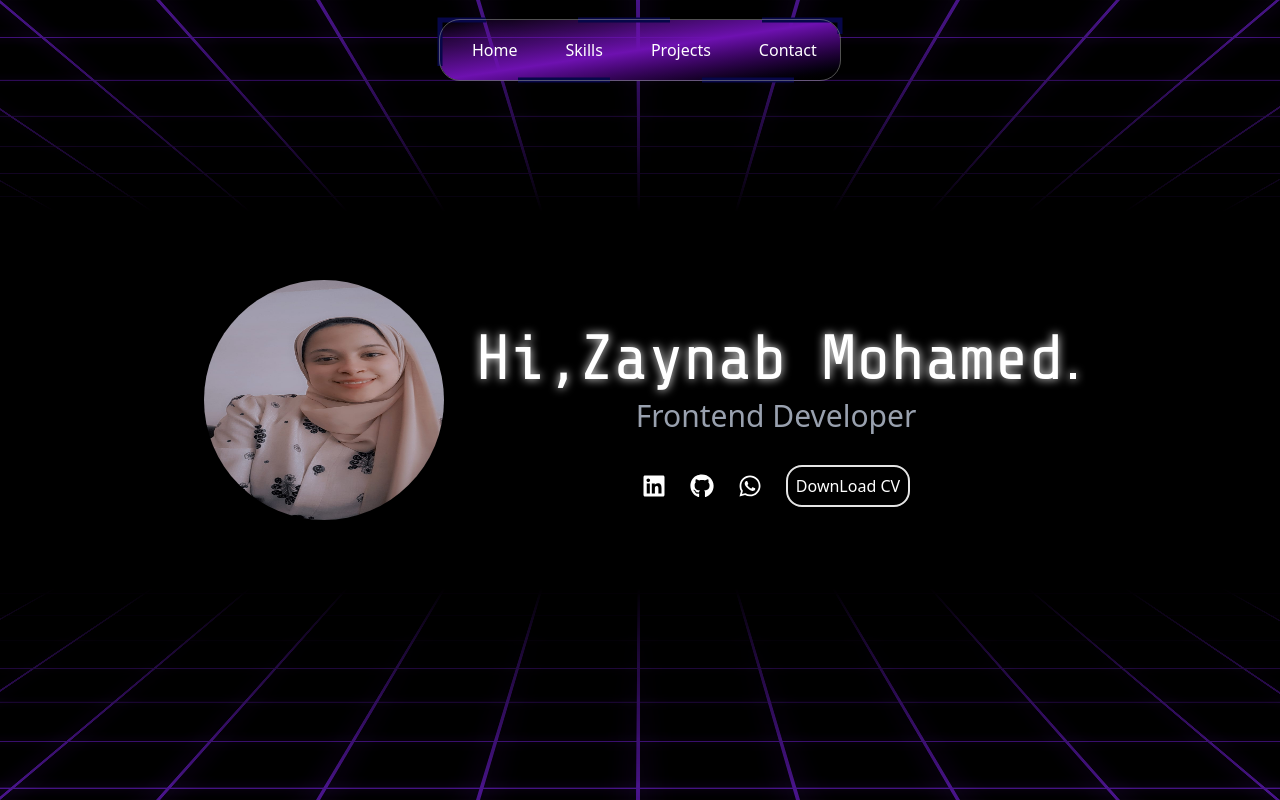
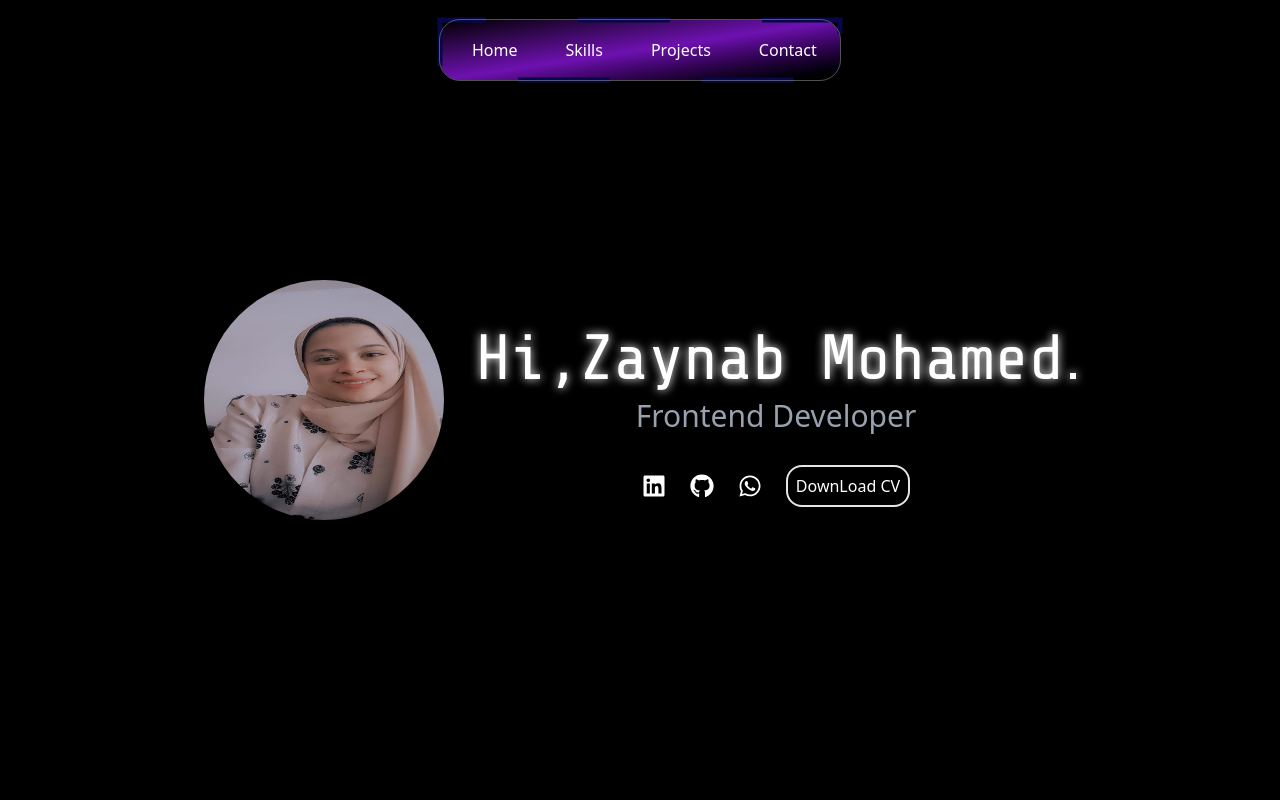
Before and after one commit to zaynabmohamed/Portfolio, a React (Vite) app: page / in a window 1280 px wide. Built offline with nearby package versions, Linux system fonts and the light colour scheme; the HTML template or start-up script is replaced by a standard one; what @heroui/react would draw is missing.

Commit message:
update the page Home

```diff
--- a/src/Component/Home/Home.tsx
+++ b/src/Component/Home/Home.tsx
@@ -10,7 +10,7 @@ export default function Home () {
   return (
     <div className="Home relative min-h-screen ">
        {/* {Design Page Home} */}
-      <div className="grid-container">
+      {/* <div className="grid-container">
         <div className="plane">
           <div className="grid"></div>
           <div className="glow"></div>
@@ -19,7 +19,7 @@ export default function Home () {
           <div className="grid"></div>
           <div className="glow"></div>
         </div>
-      </div>
+      </div> */}
       <div className="relative z-10 flex flex-col md:flex-row justify-center items-center p-4 min-h-screen">
         <img
           className="w-40 h-40 md:w-60 md:h-60 rounded-full mb-4 md:mb-0 md:mr-8 "
```
